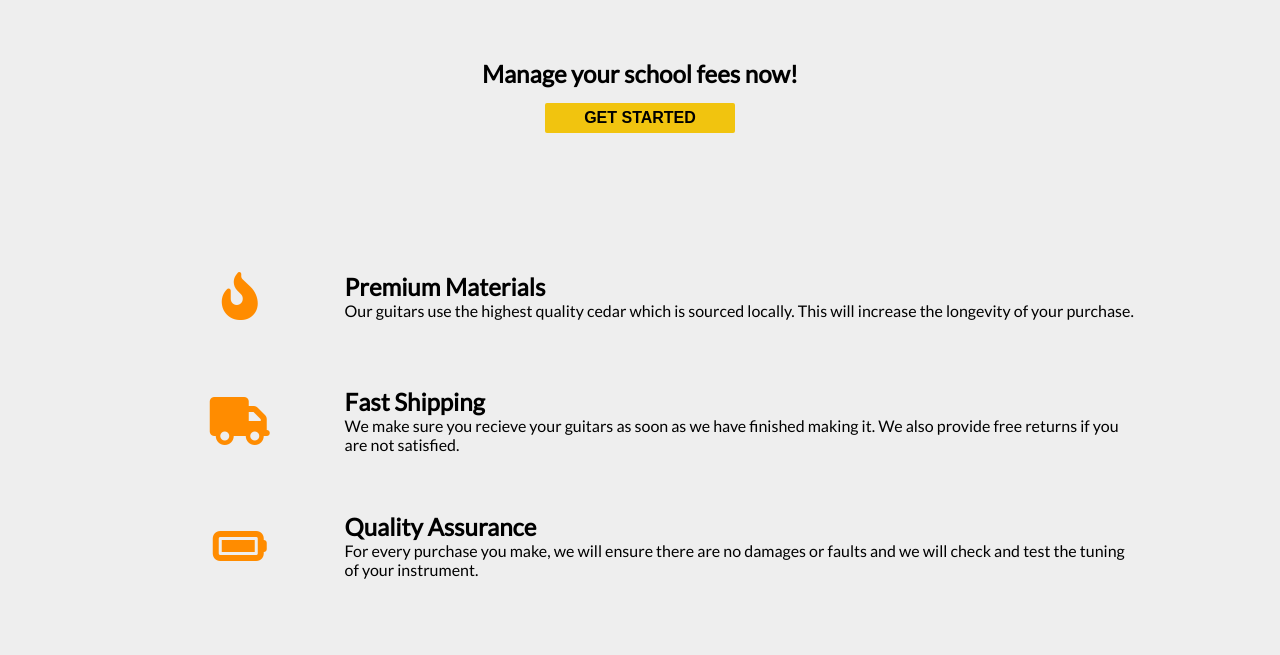
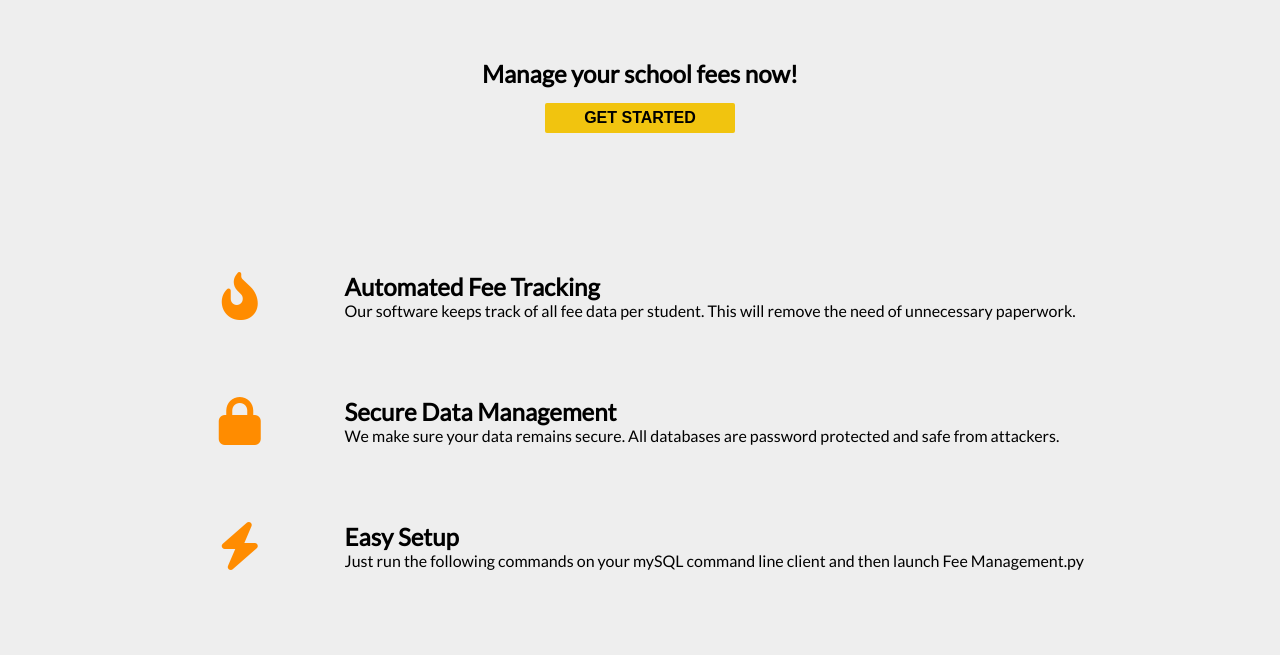
Before and after one commit to ChinmayBarik214/FeeMango, a plain HTML site: page Home.html in a window 1280 px wide. Shown: the part 97-752 px from the top of the page. Drawn offline with Linux system fonts and the light colour scheme; a web font is replaced by a local one.

Commit message:
features

```diff
--- a/Home.html
+++ b/Home.html
@@ -39,26 +39,26 @@
             <i class="fa-solid fa-fire-flame-curved"></i>
           </div>
           <div class="desc">
-            <h2>Premium Materials</h2>
-            <p>Our guitars use the highest quality cedar which is sourced locally. This will increase the longevity of your purchase.</p>
+            <h2>Automated Fee Tracking</h2>
+            <p>Our software keeps track of all fee data per student. This will remove the need of unnecessary paperwork.</p>
           </div>
         </div>
         <div class="feature">
           <div class="icon">
-            <i class="fa-solid fa-truck"></i>
+            <i class="fa-solid fa-lock"></i>
           </div>
           <div class="desc">
-            <h2>Fast Shipping</h2>
-            <p>We make sure you recieve your guitars as soon as we have finished making it. We also provide free returns if you are not satisfied.</p>
+            <h2>Secure Data Management</h2>
+            <p>We make sure your data remains secure. All databases are password protected and safe from attackers.</p>
           </div>
         </div>
         <div class="feature">
           <div class="icon">
-            <i class="fa-solid fa-battery-full"></i>
+            <i class="fa-solid fa-bolt"></i>
           </div>
           <div class="desc">
-            <h2>Quality Assurance</h2>
-            <p>For every purchase you make, we will ensure there are no damages or faults and we will check and test the tuning of your instrument.</p>
+            <h2>Easy Setup</h2>
+            <p>Just run the following commands on your mySQL command line client and then launch Fee Management.py</p>
           </div>
         </div>
       </section>
```
